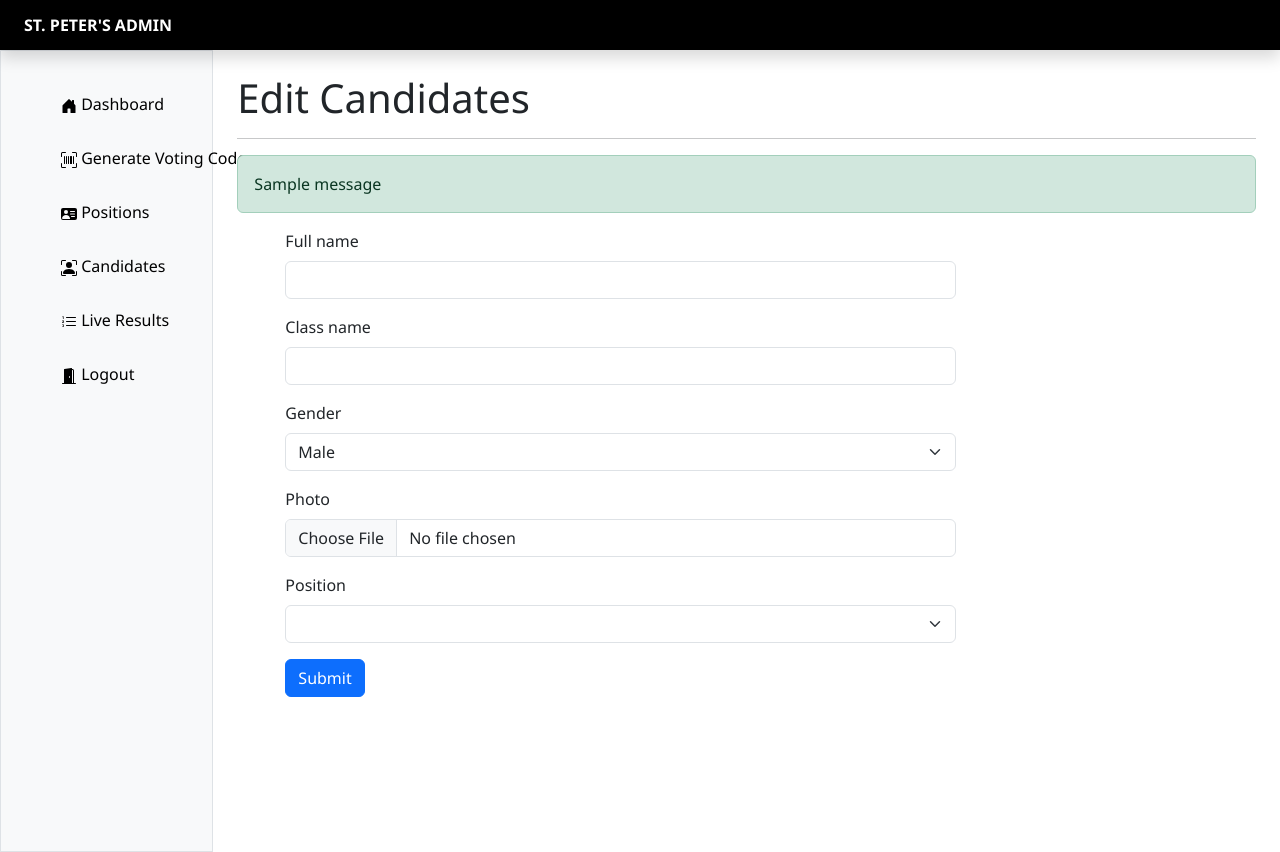
After one commit to wireduclement/nominex, a Flask app: template templates/edit_candidate.html in a window 1280 px wide. The commit adds this page. Run offline with Flask 3, Linux system fonts and the light colour scheme; tables that the repository leaves empty hold one stand-in row (values such as "Sample post"); the template is opened without the code that fills it: values that come from a table or form of the project are taken from there, most other values are stand-ins (such as "Sample title", 1, 10 or a date in 2020); one stand-in notice (Sample message) is shown; lists and menus that the app fills with data are empty; some libraries are stand-ins or nearby versions.

Commit message:
made changes in candidates file

```diff
--- a/main.py
+++ b/main.py
@@ -33,7 +33,7 @@ class CandidateForm(FlaskForm):
     fullname = StringField("Full name", validators=[DataRequired()])
     class_name = StringField("Class name", validators=[DataRequired()])
     gender = SelectField("Gender", choices=["Male", "Female"])
-    photo = FileField("Photo", validators=[FileAllowed(['jpg', 'jpeg', 'png'], 'Images Only!')])
+    photo = FileField("Photo", validators=[FileAllowed(['jpg', 'jpeg', 'png'], 'Images Files Only!')])
     position = SelectField("Position", coerce=int, validators=[DataRequired()])
     submit = SubmitField("Submit")
 
@@ -102,7 +102,15 @@ class DashboardView(MethodView):
     decorators = [login_required]
 
     def get(self):
-        return render_template("dashboard.html")
+        total_candidates = db.count_rows("candidates")
+        total_positions = db.count_rows("positions")
+        total_codes = db.count_rows("voting_codes")
+        return render_template(
+            "dashboard.html",
+            total_candidates=total_candidates,
+            total_positions=total_positions,
+            total_codes=total_codes
+        )
 
 
 class CodeView(MethodView):
@@ -246,6 +254,8 @@ class AddCandidatesView(MethodView):
             flash("Candidate added successfully!", "success")
             return redirect(url_for("candidates"))
 
+        return render_template("add_candidates.html", form=form)
+
 
 class CandidateView(MethodView):
     decorators = [login_required]
@@ -257,6 +267,7 @@ class CandidateView(MethodView):
         joined_candidates = []
         for c in candidates:
             candidate_dict = {
+                "id": c[0],
                 "photo_url": c[4],
                 "full_name": c[1],
                 "gender": c[3],
@@ -265,6 +276,73 @@ class CandidateView(MethodView):
             }
             joined_candidates.append(candidate_dict)
         return render_template("candidates.html", candidates=joined_candidates)
+
+
+class EditCandidateView(MethodView):
+    decorators = [login_required]
+
+    def get(self, candidate_id):
+        form = CandidateForm()
+
+        positions = db.read("positions")
+        form.position.choices = [(p[0], p[1]) for p in positions]
+
+        candidate = db.read("candidates", {"id": candidate_id})
+        if candidate:
+            form.fullname.data = candidate[0][1]
+            form.class_name.data = candidate[0][2]
+            form.gender.data = candidate[0][3]
+            form.photo.data = candidate[0][4]
+            form.position.data = candidate[0][5]
+        else:
+            flash("Candidate not found!", "danger")
+            return redirect(url_for("candidates"))
+
+        return render_template("edit_candidate.html", form=form, candidate_id=candidate_id)
+
+    def post(self, candidate_id=None):
+        form = CandidateForm()
+
+        positions = db.read("positions")
+        form.position.choices = [(p[0], p[1]) for p in positions]
+        action = request.form.get("action")
+
+        if action == "update_candidate" and candidate_id:
+            if form.validate_on_submit():
+                photo_file = form.photo.data
+                if photo_file and photo_file.filename:
+                    filename = secure_filename(photo_file.filename)
+                    filepath = os.path.join(UPLOAD_FOLDER, filename)
+                    photo_file.save(filepath)
+                    photo_path = os.path.join("uploads", filename)
+                else:
+                    photo_path = db.read("candidates", {"id": candidate_id})[0][4]
+
+                db.update(
+                    "candidates",
+                    {
+                        "full_name": form.fullname.data,
+                        "class_name": form.class_name.data,
+                        "gender": form.gender.data,
+                        "photo_url": photo_path,
+                        "position_id": int(form.position.data)
+                    },
+                    {"id": candidate_id}
+                )
+                flash("Candidate updated successfully!", "success")
+                return redirect(url_for("candidates"))
+
+        if action == "delete_candidate":
+            candidate_id = request.form.get("candidate_id")
+            if candidate_id:
+                db.delete("candidates", {"id": int(candidate_id)})
+                flash("Candidate deleted successfully!", "success")
+            else:
+                flash("Invalid candidate ID", "danger")
+            return redirect(url_for("candidates"))
+
+        flash("Form submission error.", "danger")
+        return render_template("edit_candidate.html", form=form, candidate_id=candidate_id)
 
 
 class ResultsView(MethodView):
@@ -292,6 +370,7 @@ app.add_url_rule("/admin/generate-codes", view_func=CodeView.as_view("generate_c
 app.add_url_rule("/admin/positions", view_func=PositionsView.as_view("positions"))
 app.add_url_rule("/admin/add-candidates", view_func=AddCandidatesView.as_view("add_candidates"))
 app.add_url_rule("/admin/candidates", view_func=CandidateView.as_view("candidates"))
+app.add_url_rule("/admin/edit-candidate/<int:candidate_id>", view_func=EditCandidateView.as_view("edit_candidate"))
 app.add_url_rule("/admin/results", view_func=ResultsView.as_view("results"))
 
 
--- a/static/css/styles.css
+++ b/static/css/styles.css
@@ -144,7 +144,7 @@ body {
 
 .sidebar a {
   display: block;
-  padding: 12px 20px;
+  padding: 15px 50px;
   text-decoration: none;
   color: #000000;
   transition: background-color 0.3s, color 0.3s;
@@ -152,17 +152,16 @@ body {
 
 .sidebar a:hover {
   background-color: #FFD586;
-  color: white;
   border-radius: 4px;
 }
 
 .sidebar {
   padding: 10px;
+  position: fixed;
 }
 
 .sidebar a.active {
   background-color: #FFD586;
-  color: white;
   font-weight: bold;
 }
 
@@ -221,3 +220,7 @@ body {
   width: 90%;
   margin-top: 5vh;
 }
+
+.table-hover {
+  text-align: center;
+}
--- /dev/null
+++ b/templates/edit_candidate.html
@@ -0,0 +1,41 @@
+{% include "header.html" %}
+{% from 'bootstrap5/form.html' import render_form %}
+
+<div class="container-fluid">
+    <div class="row">
+        {% include "sidebar.html" %}
+
+        <main class="col-md-9 ms-sm-auto col-lg-10 px-md-4">
+            <br>
+            <h1>Edit Candidates</h1>
+            <hr>
+
+            <!-- Flash message for caution -->
+            {% with messages = get_flashed_messages(with_categories=true) %}
+            {% if messages %}
+            <div>
+                {% for category, message in messages %}
+                <div class="alert alert-{{ category }}" role="alert">
+                    {{ message }}
+                </div>
+                {% endfor %}
+            </div>
+            {% endif %}
+            {% endwith %}
+
+            <div class="row">
+                <div class="col-md-9 col-lg-8 ms-5">
+                    <form method="POST" enctype="multipart/form-data">
+                        <input type="hidden" name="action" value="update_candidate">
+                        <input type="hidden" name="candidate_id" value="{{ candidate_id }}">
+
+                        {{ render_form(form, novalidate=True) }}
+                    </form>
+                </div>
+            </div>
+        </main>
+    </div>
+</div>
+
+
+{% include "footer.html" %}
--- a/templates/header.html
+++ b/templates/header.html
@@ -5,8 +5,8 @@
     <meta name="viewport" content="width=device-width, initial-scale=1.0">
     <link href="https://cdn.jsdelivr.net/npm/bootstrap@5.3.3/dist/css/bootstrap.min.css"
     rel="stylesheet" integrity="sha384-QWTKZyjpPEjISv5WaRU9OFeRpok6YctnYmDr5pNlyT2bRjXh0JMhjY6hW+ALEwIH" crossorigin="anonymous">
-    <link rel="stylesheet" href="../static/css/styles.css">
-    <title>Admin Dashboard</title>
+    <link rel="stylesheet" href="{{ url_for('static', filename='css/styles.css') }}">
+    <title>St. Peter's Administration</title>
 </head>
   <body cz-shortcut-listen="true">
 
--- a/templates/index.html
+++ b/templates/index.html
@@ -24,7 +24,7 @@
         <div class="login-card text-center">
           <h5 class="mb-4 fw-bold">Enter Your Vote Code</h5>
           <input type="text" class="form-control mb-3" placeholder="e.g. ABC123" />
-          <button class="btn btn-outline-primary w-100 mb-2">Submit to vote</button>
+          <button class="btn btn-outline-primary w-100 mb-2">🗳️ Submit to vote</button>
           <a href="/admin/login" class="small text-decoration-none">Admin Access</a>
         </div>
       </div>
--- a/templates/sidebar.html
+++ b/templates/sidebar.html
@@ -6,13 +6,30 @@
     <div class="offcanvas-body d-md-flex flex-column p-0 pt-lg-3 overflow-y-auto vh-100">
       <ul class="nav flex-column">
         <div class="sidebar">
-            <a href="{{ url_for('dashboard') }}" class="{% if request.endpoint == 'dashboard' %}active{% else %}text-black{% endif %}">Dashboard</a>
-            <a href="{{ url_for('generate_codes') }}" class="{% if request.endpoint == 'generate_codes' %}active{% else %}text-black{% endif %}">Generate Voting Codes</a>
-            <a href="{{ url_for('positions') }}" class="{% if request.endpoint == 'positions' %}active{% else %}text-black{% endif %}">Positions</a>
-            <a href="{{ url_for('candidates') }}" class="{% if request.endpoint == 'candidates' %}active{% else %}text-black{% endif %}">Candidates</a>
-            <a href="{{ url_for('results') }}" class="{% if request.endpoint == 'results' %}active{% else %}text-black{% endif %}">Live Results</a>
-            <a href="#reset-election">Reset Election</a>
-            <a href="{{ url_for('logout') }}" >Logout</a>
+            <a href="{{ url_for('dashboard') }}" class="{% if request.endpoint == 'dashboard' %}active{% else %}text-black{% endif %}">
+              <img src="{{ url_for('static', filename='svg/dash.svg') }}">
+              Dashboard
+            </a>
+            <a href="{{ url_for('generate_codes') }}" class="{% if request.endpoint == 'generate_codes' %}active{% else %}text-black{% endif %}">
+              <img src="{{ url_for('static', filename='svg/code.svg') }}">
+              Generate Voting Codes
+            </a>
+            <a href="{{ url_for('positions') }}" class="{% if request.endpoint == 'positions' %}active{% else %}text-black{% endif %}">
+              <img src="{{ url_for('static', filename='svg/position.svg') }}">
+              Positions
+            </a>
+            <a href="{{ url_for('candidates') }}" class="{% if request.endpoint == 'candidates' %}active{% else %}text-black{% endif %}">
+              <img src="{{ url_for('static', filename='svg/candidate.svg') }}">
+              Candidates
+            </a>
+            <a href="{{ url_for('results') }}" class="{% if request.endpoint == 'results' %}active{% else %}text-black{% endif %}">
+              <img src="{{ url_for('static', filename='svg/result.svg') }}">
+              Live Results
+            </a>
+            <a href="{{ url_for('logout') }}" >
+              <img src="{{ url_for('static', filename='svg/logout.svg') }}">
+              Logout
+            </a>
         </div>
       </ul>
     </div>
```
Also changed, not shown: templates/candidates.html (+26 -4 lines), templates/dashboard.html (+5 -5 lines), static/svg/del.svg (added), static/svg/edit.svg (added), static/svg/reset.svg (deleted), static/uploads/female.jpg (added), static/uploads/male.jpg (added), 1 other file.
